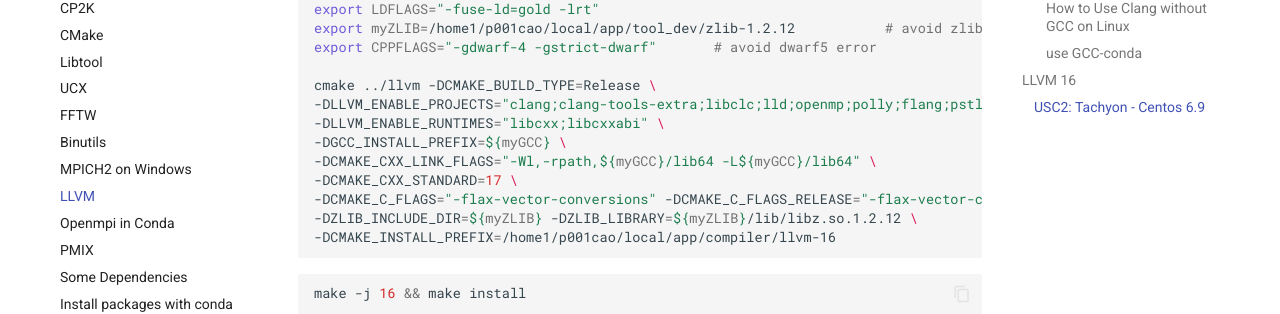
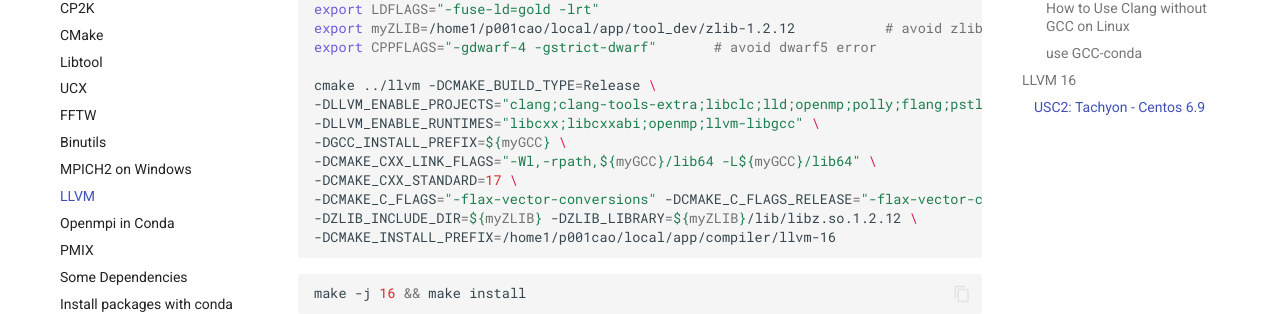
Before and after one commit to thangckt/thangckt.github.io, an MkDocs documentation site: the page built from docs/cluster/compiling/10_LLVM.md, in a window 1280 px wide and 900 px high, scrolled down 4812 px. Shown: the part 283-597 px from the top of the window. Built offline with MkDocs 1.6.1 and Material for MkDocs 9.7.7, drawn with Linux system fonts in a browser that asks for light colours; the version menu is left out.

Commit message:
Update 10_LLVM.md

```diff
--- a/docs/cluster/compiling/10_LLVM.md
+++ b/docs/cluster/compiling/10_LLVM.md
@@ -217,8 +217,8 @@ export myZLIB=/home1/p001cao/local/app/tool_dev/zlib-1.2.12           # avoid zl
 export CPPFLAGS="-gdwarf-4 -gstrict-dwarf"       # avoid dwarf5 error
 
 cmake ../llvm -DCMAKE_BUILD_TYPE=Release \
--DLLVM_ENABLE_PROJECTS="clang;clang-tools-extra;libclc;lld;openmp;polly;flang;pstl;mlir" \
--DLLVM_ENABLE_RUNTIMES="libcxx;libcxxabi" \
+-DLLVM_ENABLE_PROJECTS="clang;clang-tools-extra;libclc;lld;openmp;polly;flang;pstl" \
+-DLLVM_ENABLE_RUNTIMES="libcxx;libcxxabi;openmp;llvm-libgcc" \
 -DGCC_INSTALL_PREFIX=${myGCC} \
 -DCMAKE_CXX_LINK_FLAGS="-Wl,-rpath,${myGCC}/lib64 -L${myGCC}/lib64" \
 -DCMAKE_CXX_STANDARD=17 \
```
